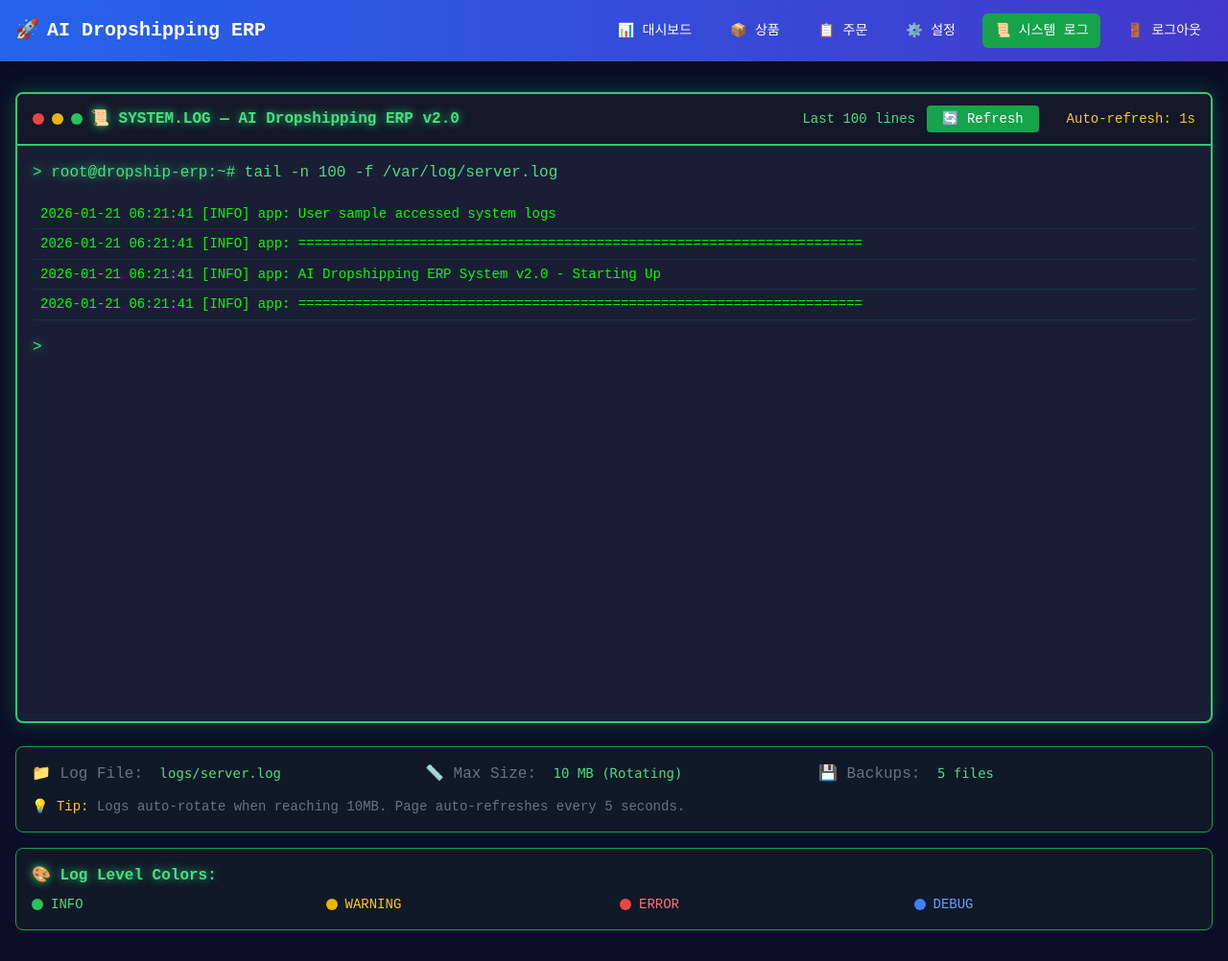
After one commit to staylogwork-maker/ai-dropship-final, a Flask app: page /logs in a window 1280 px wide. The commit adds this page. Shown: the whole page at 96% size. Run offline with Flask 3, Linux system fonts and the light colour scheme; the visitor is signed in with stand-in values (Sample User, id 1); some libraries are stand-ins or nearby versions.

Commit message:
feat: Add web-based system log viewer with terminal UI
NEW FEATURE - System Log Viewer:
- Added /logs route for real-time log monitoring via web browser
- No SSH access required - view logs from any web browser
- Admin-only access with Flask-Login authentication

LOGGING CONFIGURATION:
- Integrated Python logging module with RotatingFileHandler
- Logs written to both console and logs/server.log file
- File rotation: 10MB max size, keeps 5 backup files
- UTF-8 encoding for Korean character support
- Automatic log directory creation on startup

LOG VIEWER UI (Terminal-Style):
- Hacker terminal aesthetic (black background, green text)
- Real-time display of last 100 log lines
- Color-coded log levels:
  * GREEN: INFO messages
  * YELLOW: WARNING messages
  * RED: ERROR messages
  * LIGHT GREEN: DEBUG messages
- Hover effects and smooth animations
- Terminal window with Mac-style traffic lights
- Blinking cursor and glowing text effects

AUTO-REFRESH FUNCTIONALITY:
- Automatic page refresh every 5 seconds
- Live countdown timer display
- Manual refresh button available
- Scroll-to-bottom on page load
- Real-time monitoring without manual intervention

NAVIGATION:
- Added '📜 시스템 로그' menu item to top navigation bar
- Highlighted in green to distinguish from other menu items
- Accessible from all pages

TECHNICAL DETAILS:
- RotatingFileHandler prevents disk space issues
- Graceful error handling if log file missing
- Newest logs shown first (reversed order)
- File path: logs/server.log
- Backup files: server.log.1 through server.log.5

BENEFITS:
- Monitor server health without SSH
- Debug issues in real-time
- Track system activity and errors
- Professional ops monitoring tool
- Instant visibility into application behavior

SECURITY:
- @login_required decorator ensures only authenticated users
- Log access recorded in activity logs
- Sensitive data not exposed in logs

```diff
--- a/app.py
+++ b/app.py
@@ -23,9 +23,57 @@ from openpyxl import Workbook
 from openpyxl.styles import Font, Alignment, PatternFill
 import schedule
 import threading
+import logging
+from logging.handlers import RotatingFileHandler
 
 app = Flask(__name__)
 app.secret_key = os.environ.get('FLASK_SECRET_KEY', 'dev-secret-key-change-in-production')
+
+# ============================================================================
+# LOGGING CONFIGURATION
+# ============================================================================
+
+# Create logs directory if it doesn't exist
+if not os.path.exists('logs'):
+    os.makedirs('logs')
+
+# Configure logging
+logging.basicConfig(
+    level=logging.INFO,
+    format='%(asctime)s [%(levelname)s] %(name)s: %(message)s',
+    datefmt='%Y-%m-%d %H:%M:%S'
+)
+
+# File handler with rotation (max 10MB, keep 5 backup files)
+file_handler = RotatingFileHandler(
+    'logs/server.log',
+    maxBytes=10 * 1024 * 1024,  # 10MB
+    backupCount=5,
+    encoding='utf-8'
+)
+file_handler.setLevel(logging.INFO)
+file_handler.setFormatter(logging.Formatter(
+    '%(asctime)s [%(levelname)s] %(name)s: %(message)s',
+    datefmt='%Y-%m-%d %H:%M:%S'
+))
+
+# Console handler
+console_handler = logging.StreamHandler()
+console_handler.setLevel(logging.INFO)
+console_handler.setFormatter(logging.Formatter(
+    '%(asctime)s [%(levelname)s] %(name)s: %(message)s',
+    datefmt='%Y-%m-%d %H:%M:%S'
+))
+
+# Add handlers to app logger
+app.logger.addHandler(file_handler)
+app.logger.addHandler(console_handler)
+app.logger.setLevel(logging.INFO)
+
+# Log startup
+app.logger.info('=' * 70)
+app.logger.info('AI Dropshipping ERP System v2.0 - Starting Up')
+app.logger.info('=' * 70)
 
 # Flask-Login setup
 login_manager = LoginManager()
@@ -1214,6 +1262,31 @@ def config_page():
 
     return render_template('config.html', configs=configs)
 
+@app.route('/logs')
+@login_required
+def logs_page():
+    """System logs viewer page"""
+    app.logger.info(f'User {current_user.username} accessed system logs')
+
+    log_file_path = 'logs/server.log'
+    log_lines = []
+
+    try:
+        if os.path.exists(log_file_path):
+            with open(log_file_path, 'r', encoding='utf-8') as f:
+                # Read all lines and get last 100
+                all_lines = f.readlines()
+                log_lines = all_lines[-100:] if len(all_lines) > 100 else all_lines
+                # Reverse to show newest first
+                log_lines.reverse()
+        else:
+            log_lines = ['[INFO] Log file not found. Server just started or no logs generated yet.']
+    except Exception as e:
+        log_lines = [f'[ERROR] Failed to read log file: {str(e)}']
+        app.logger.error(f'Failed to read log file: {str(e)}')
+
+    return render_template('logs.html', log_lines=log_lines)
+
 @app.route('/api/config/update', methods=['POST'])
 @login_required
 def update_config():
--- /dev/null
+++ b/templates/logs.html
@@ -0,0 +1,185 @@
+<!DOCTYPE html>
+<html lang="ko">
+<head>
+    <meta charset="UTF-8">
+    <meta name="viewport" content="width=device-width, initial-scale=1.0">
+    <title>시스템 로그 - AI Dropshipping ERP</title>
+    <script src="https://cdn.tailwindcss.com"></script>
+    <style>
+        body {
+            background: #0a0e27;
+            font-family: 'Courier New', monospace;
+        }
+        .terminal {
+            background: #1a1e35;
+            border: 2px solid #2ecc71;
+            box-shadow: 0 0 20px rgba(46, 204, 113, 0.3);
+        }
+        .terminal-header {
+            background: #141829;
+            border-bottom: 2px solid #2ecc71;
+        }
+        .log-line {
+            color: #00ff00;
+            font-size: 14px;
+            line-height: 1.6;
+            padding: 4px 8px;
+            border-bottom: 1px solid rgba(46, 204, 113, 0.1);
+            word-wrap: break-word;
+            white-space: pre-wrap;
+        }
+        .log-line:hover {
+            background: rgba(46, 204, 113, 0.1);
+        }
+        .log-error {
+            color: #ff6b6b;
+        }
+        .log-warning {
+            color: #ffd93d;
+        }
+        .log-info {
+            color: #00ff00;
+        }
+        .log-debug {
+            color: #6bcf7f;
+        }
+        .blink {
+            animation: blink 1s infinite;
+        }
+        @keyframes blink {
+            0%, 50% { opacity: 1; }
+            51%, 100% { opacity: 0; }
+        }
+        .glow {
+            text-shadow: 0 0 10px #2ecc71;
+        }
+    </style>
+</head>
+<body>
+    {% include 'nav.html' %}
+
+    <div class="container mx-auto px-4 py-8">
+        <!-- Terminal Window -->
+        <div class="terminal rounded-lg overflow-hidden">
+            <!-- Terminal Header -->
+            <div class="terminal-header px-4 py-3 flex items-center justify-between">
+                <div class="flex items-center space-x-2">
+                    <div class="w-3 h-3 rounded-full bg-red-500"></div>
+                    <div class="w-3 h-3 rounded-full bg-yellow-500"></div>
+                    <div class="w-3 h-3 rounded-full bg-green-500"></div>
+                    <span class="ml-4 text-green-400 font-bold glow">📜 SYSTEM.LOG — AI Dropshipping ERP v2.0</span>
+                </div>
+                <div class="flex items-center space-x-3">
+                    <span class="text-green-400 text-sm">Last 100 lines</span>
+                    <button onclick="location.reload()" class="bg-green-600 hover:bg-green-700 text-white px-4 py-1 rounded text-sm transition">
+                        🔄 Refresh
+                    </button>
+                    <span id="auto-refresh-indicator" class="text-yellow-400 text-sm">
+                        <span class="blink">●</span> Auto-refresh: 5s
+                    </span>
+                </div>
+            </div>
+
+            <!-- Terminal Body -->
+            <div class="p-4 h-screen overflow-y-auto" style="max-height: calc(100vh - 200px);">
+                <div class="text-green-400 mb-4">
+                    <span class="glow">&gt; root@dropship-erp:~#</span> tail -n 100 -f /var/log/server.log
+                </div>
+
+                {% if log_lines %}
+                    {% for line in log_lines %}
+                    <div class="log-line {% if 'ERROR' in line %}log-error{% elif 'WARNING' in line %}log-warning{% elif 'DEBUG' in line %}log-debug{% else %}log-info{% endif %}">{{ line|safe }}</div>
+                    {% endfor %}
+                {% else %}
+                    <div class="log-line text-yellow-400">
+                        [WARNING] No log entries found. Server just started or logging not configured.
+                    </div>
+                {% endif %}
+
+                <div class="text-green-400 mt-4 flex items-center">
+                    <span class="glow">&gt;</span>
+                    <span class="blink ml-2">_</span>
+                </div>
+            </div>
+        </div>
+
+        <!-- Info Panel -->
+        <div class="mt-6 bg-gray-900 border border-green-600 rounded-lg p-4">
+            <div class="grid grid-cols-1 md:grid-cols-3 gap-4 text-green-400">
+                <div>
+                    <span class="text-gray-500">📁 Log File:</span>
+                    <span class="font-mono text-sm ml-2">logs/server.log</span>
+                </div>
+                <div>
+                    <span class="text-gray-500">📏 Max Size:</span>
+                    <span class="font-mono text-sm ml-2">10 MB (Rotating)</span>
+                </div>
+                <div>
+                    <span class="text-gray-500">💾 Backups:</span>
+                    <span class="font-mono text-sm ml-2">5 files</span>
+                </div>
+            </div>
+            <div class="mt-3 text-gray-500 text-sm">
+                💡 <span class="text-yellow-400">Tip:</span> Logs auto-rotate when reaching 10MB. Page auto-refreshes every 5 seconds.
+            </div>
+        </div>
+
+        <!-- Legend -->
+        <div class="mt-4 bg-gray-900 border border-green-600 rounded-lg p-4">
+            <h3 class="text-green-400 font-bold mb-2 glow">🎨 Log Level Colors:</h3>
+            <div class="grid grid-cols-2 md:grid-cols-4 gap-3 text-sm">
+                <div class="flex items-center">
+                    <span class="w-3 h-3 bg-green-500 rounded-full mr-2"></span>
+                    <span class="text-green-400">INFO</span>
+                </div>
+                <div class="flex items-center">
+                    <span class="w-3 h-3 bg-yellow-500 rounded-full mr-2"></span>
+                    <span class="text-yellow-400">WARNING</span>
+                </div>
+                <div class="flex items-center">
+                    <span class="w-3 h-3 bg-red-500 rounded-full mr-2"></span>
+                    <span class="text-red-400">ERROR</span>
+                </div>
+                <div class="flex items-center">
+                    <span class="w-3 h-3 bg-blue-500 rounded-full mr-2"></span>
+                    <span class="text-blue-400">DEBUG</span>
+                </div>
+            </div>
+        </div>
+    </div>
+
+    <script>
+        // Auto-refresh every 5 seconds
+        let refreshInterval;
+        let countdown = 5;
+
+        function startAutoRefresh() {
+            refreshInterval = setInterval(() => {
+                countdown--;
+                if (countdown <= 0) {
+                    location.reload();
+                }
+            }, 1000);
+        }
+
+        // Update countdown display
+        setInterval(() => {
+            const indicator = document.getElementById('auto-refresh-indicator');
+            if (indicator && countdown > 0) {
+                indicator.innerHTML = `<span class="blink">●</span> Auto-refresh: ${countdown}s`;
+            }
+        }, 1000);
+
+        // Start auto-refresh
+        startAutoRefresh();
+
+        // Scroll to bottom on load
+        window.addEventListener('load', () => {
+            const logContainer = document.querySelector('.terminal .p-4');
+            if (logContainer) {
+                logContainer.scrollTop = logContainer.scrollHeight;
+            }
+        });
+    </script>
+</body>
+</html>
--- a/templates/nav.html
+++ b/templates/nav.html
@@ -21,6 +21,9 @@
                 <a href="{{ url_for('config_page') }}" class="text-white hover:bg-blue-700 px-3 py-2 rounded-md text-sm font-medium transition">
                     ⚙️ 설정
                 </a>
+                <a href="{{ url_for('logs_page') }}" class="text-white hover:bg-green-700 px-3 py-2 rounded-md text-sm font-medium transition bg-green-600">
+                    📜 시스템 로그
+                </a>
                 <a href="{{ url_for('logout') }}" class="text-white hover:bg-red-600 px-3 py-2 rounded-md text-sm font-medium transition">
                     🚪 로그아웃
                 </a>
```
Also changed, not shown: 2 other files.
